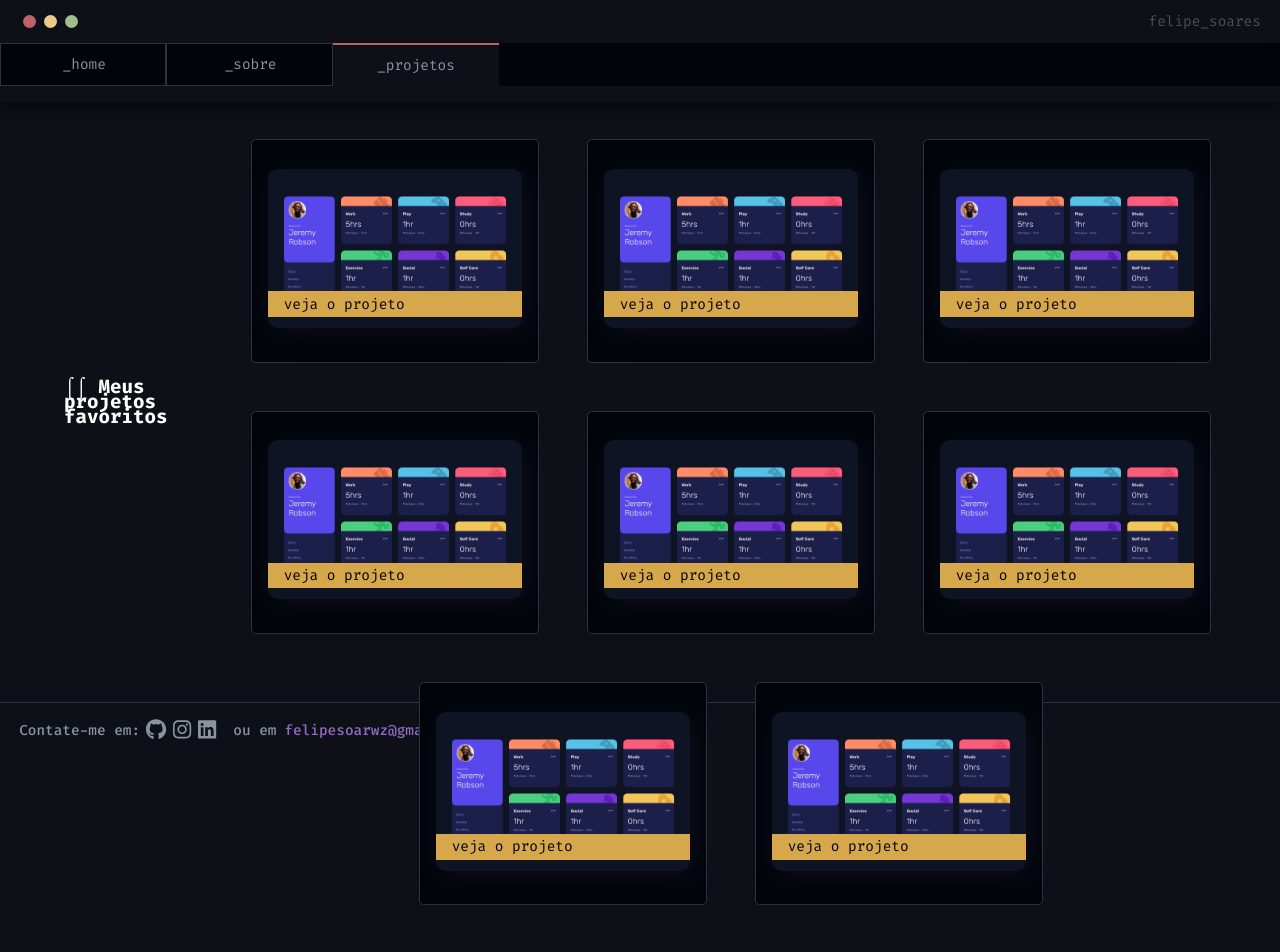
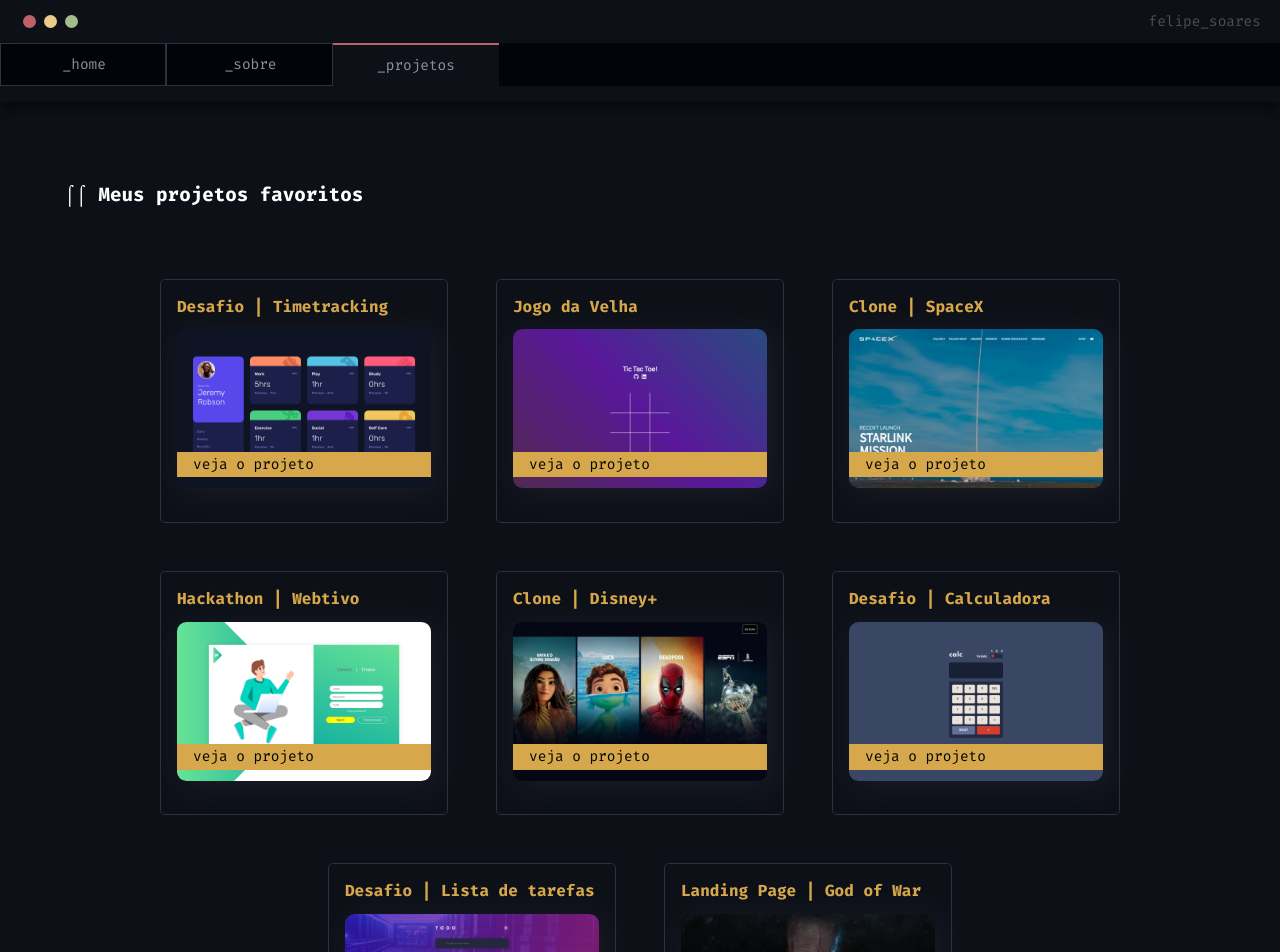
Before and after one commit to felipesoarws/v1, a React (Create React App) app: page /projetos in a window 1280 px wide. Shown: the top 952 px of the page. Before the commit the page ends 905 px from the top, so only its background shows below. Built offline with nearby package versions, Linux system fonts and the light colour scheme.

Commit message:
new commit

```diff
--- a/src/components/Project.js
+++ b/src/components/Project.js
@@ -2,13 +2,17 @@
 
 export default function About({ title, image, url, data_duration }) {
   return (
-    <div class="project" data-aos="fade-up" data-aos-duration={data_duration}>
-      <div class="title">
+    <div
+      className="project"
+      data-aos="fade-up"
+      data-aos-duration={data_duration}
+    >
+      <div className="title">
         <h2>{title}</h2>
       </div>
-      <div class="bg">
+      <div className="bg">
         <img src={image} alt="demonstração imagem" />
-        <div class="live">
+        <div className="live">
           <a target="_blank" href={url} rel="noreferrer">
             veja o projeto
           </a>
--- a/src/pages/Projects.js
+++ b/src/pages/Projects.js
@@ -11,6 +11,13 @@
 
 // images
 import timetracking_screen from "./assets/timetracking_screen.png";
+import tictactoe_screen from "./assets/tictactoe_screen.png";
+import spacex_screen from "./assets/spacex_screen.png";
+import webtivo_screen from "./assets/webtivo_screen.png";
+import todoapp_screen from "./assets/todoapp_screen.png";
+import gow_screen from "./assets/gow_screen.png";
+import disneyplus_screen from "./assets/disneyplus_screen.png";
+import calc_screen from "./assets/calc_screen.png";
 
 export default function About() {
   useEffect(() => {
@@ -51,248 +58,98 @@
         </nav>
       </header>
       <main>
-        <div class="content">
-          <div class="title" data-aos="fade-right" data-aos-duration="2000">
+        <div className="content">
+          <div className="title" data-aos="fade-right" data-aos-duration="2000">
             <h1>⌠⌠ Meus projetos favoritos</h1>
           </div>
         </div>
-        <div class="projects">
-          {/* <div class="project" data-aos="fade-up" data-aos-duration="1500">
-            <div class="title">
-              <h2>Desafio | Timetracking</h2>
-            </div>
-            <div class="bg">
-              <img src={timetracking_screen} alt="demonstração imagem" />
-              <div class="live">
-                <a
-                  target="_blank"
-                  href="https://time-tracking-dashboard-main-omega.vercel.app/"
-                  rel="noreferrer"
-                >
-                  veja o projeto
-                </a>
-              </div>
-            </div>
-          </div> */}
+        <div className="projects">
           <Project
-            title={""}
+            title={"Desafio | Timetracking"}
             image={timetracking_screen}
-            url={""}
+            url={"https://time-tracking-dashboard-main-omega.vercel.app/"}
             data_duration={1500}
           />
+
           <Project
-            title={""}
-            image={timetracking_screen}
-            url={""}
-            data_duration={1500}
-          />{" "}
+            title={"Jogo da Velha"}
+            image={tictactoe_screen}
+            url={"https://tic-tac-toe-bice-five.vercel.app/"}
+            data_duration={1700}
+          />
+
           <Project
-            title={""}
-            image={timetracking_screen}
-            url={""}
-            data_duration={1500}
-          />{" "}
+            title={"Clone | SpaceX"}
+            image={spacex_screen}
+            url={"https://spacex-clone-fs.vercel.app/"}
+            data_duration={1900}
+          />
+
           <Project
-            title={""}
-            image={timetracking_screen}
-            url={""}
-            data_duration={1500}
-          />{" "}
+            title={"Hackathon | Webtivo"}
+            image={webtivo_screen}
+            url={"https://webtivo.vercel.app/"}
+            data_duration={2100}
+          />
+
           <Project
-            title={""}
-            image={timetracking_screen}
-            url={""}
-            data_duration={1500}
-          />{" "}
+            title={"Clone | Disney+"}
+            image={disneyplus_screen}
+            url={"https://disney-plus-clone-wine.vercel.app/"}
+            data_duration={2300}
+          />
+
           <Project
-            title={""}
-            image={timetracking_screen}
-            url={""}
-            data_duration={1500}
-          />{" "}
+            title={"Desafio | Calculadora"}
+            image={calc_screen}
+            url={"https://calculator-app-main-seven.vercel.app/"}
+            data_duration={2500}
+          />
+
           <Project
-            title={""}
-            image={timetracking_screen}
-            url={""}
-            data_duration={1500}
-          />{" "}
+            title={"Desafio | Lista de tarefas"}
+            image={todoapp_screen}
+            url={"https://to-do-app-blue.vercel.app/"}
+            data_duration={2700}
+          />
+
           <Project
-            title={""}
-            image={timetracking_screen}
-            url={""}
-            data_duration={1500}
+            title={"Landing Page | God of War"}
+            image={gow_screen}
+            url={"https://god-of-war-ragnarok-landing-page.vercel.app/"}
+            data_duration={2900}
           />
-          {/* <div class="project" data-aos="fade-up" data-aos-duration="1700">
-            <div class="title">
-              <h2>Jogo da Velha</h2>
-            </div>
-            <div class="bg">
-              <img
-                src="../projetos/images/tictactoe_screen.png"
-                alt="demonstração imagem"
-              />
-              <div class="live">
-                <a
-                  target="_blank"
-                  href="https://tic-tac-toe-bice-five.vercel.app/"
-                  rel="noreferrer"
-                >
-                  veja o projeto
-                </a>
-              </div>
-            </div>
-          </div>
-          <div class="project" data-aos="fade-up" data-aos-duration="1900">
-            <div class="title">
-              <h2>Clone | SpaceX</h2>
-            </div>
-            <div class="bg">
-              <img
-                src="../projetos/images/spacex_screen.png"
-                alt="demonstração imagem"
-              />
-              <div class="live">
-                <a
-                  target="_blank"
-                  href="https://spacex-clone-fs.vercel.app/"
-                  rel="noreferrer"
-                >
-                  veja o projeto
-                </a>
-              </div>
-            </div>
-          </div>
-          <div class="project" data-aos="fade-up" data-aos-duration="2100">
-            <div class="title">
-              <h2>Hackathon | Webtivo</h2>
-            </div>
-            <div class="bg">
-              <img
-                src="../projetos/images/webtivo_screen.png"
-                alt="demonstração imagem"
-              />
-              <div class="live">
-                <a
-                  target="_blank"
-                  href="https://webtivo.vercel.app/"
-                  rel="noreferrer"
-                >
-                  veja o projeto
-                </a>
-              </div>
-            </div>
-          </div>
-          <div class="project" data-aos="fade-up" data-aos-duration="2300">
-            <div class="title">
-              <h2>Clone | Disney+</h2>
-            </div>
-            <div class="bg">
-              <img
-                src="../projetos/images/disneyplus_screen.png"
-                alt="demonstração imagem"
-              />
-              <div class="live">
-                <a
-                  target="_blank"
-                  href="https://disney-plus-clone-wine.vercel.app/"
-                  rel="noreferrer"
-                >
-                  veja o projeto
-                </a>
-              </div>
-            </div>
-          </div>
-          <div class="project" data-aos="fade-up" data-aos-duration="2500">
-            <div class="title">
-              <h2>Desafio | Calculadora</h2>
-            </div>
-            <div class="bg">
-              <img
-                src="../projetos/images/calc_screen.png"
-                alt="demonstração imagem"
-              />
-              <div class="live">
-                <a
-                  target="_blank"
-                  href="https://calculator-app-main-seven.vercel.app/"
-                  rel="noreferrer"
-                >
-                  veja o projeto
-                </a>
-              </div>
-            </div>
-          </div>
-          <div class="project" data-aos="fade-up" data-aos-duration="2700">
-            <div class="title">
-              <h2>Desafio | Lista de tarefas</h2>
-            </div>
-            <div class="bg">
-              <img
-                src="../projetos/images/todoapp_screen.png"
-                alt="demonstração imagem"
-              />
-              <div class="live">
-                <a
-                  target="_blank"
-                  href="https://to-do-app-blue.vercel.app/"
-                  rel="noreferrer"
-                >
-                  veja o projeto
-                </a>
-              </div>
-            </div>
-          </div>
-          <div class="project" data-aos="fade-up" data-aos-duration="2900">
-            <div class="title">
-              <h2>Landing Page | God of War</h2>
-            </div>
-            <div class="bg">
-              <img
-                src="../projetos/images/gow_screen.png"
-                alt="demonstração imagem"
-              />
-              <div class="live">
-                <a
-                  target="_blank"
-                  href="https://god-of-war-ragnarok-landing-page.vercel.app/"
-                  rel="noreferrer"
-                >
-                  veja o projeto
-                </a>
-              </div>
-            </div>
-          </div> */}
         </div>
       </main>
       <footer>
-        <div class="contact">
-          <div class="f-line">
+        <div className="contact">
+          <div className="f-line">
             <p>Contate-me em:</p>
-            <div class="sms">
+            <div className="sms">
               <a
                 href="https://github.com/felipesoarws"
                 target="_blank"
                 rel="noreferrer"
               >
-                <i class="fa-brands fa-github"></i>
+                <i className="fa-brands fa-github"></i>
               </a>
               <a
                 href="https://www.instagram.com/felipesoarws/"
                 target="_blank"
                 rel="noreferrer"
               >
-                <i class="fa-brands fa-instagram"></i>
+                <i className="fa-brands fa-instagram"></i>
               </a>
               <a
                 href="https://www.linkedin.com/in/felipe-soares-aa7ba3200/"
                 target="_blank"
                 rel="noreferrer"
               >
-                <i class="fa-brands fa-linkedin"></i>
+                <i className="fa-brands fa-linkedin"></i>
               </a>
             </div>
           </div>
-          <div class="s-line">
+          <div className="s-line">
             <p>ou em </p>
             <span>felipesoarwz@gmail.com</span>
           </div>
--- a/src/pages/styles/projects.css
+++ b/src/pages/styles/projects.css
@@ -187,22 +187,21 @@
 
 main {
   margin: 3rem 2rem;
-}
-
-@media (min-width: 768px) {
-  main {
+  height: 100% !important;
   display: -webkit-box;
   display: -ms-flexbox;
   display: flex;
-    -webkit-box-align: start;
-        -ms-flex-align: start;
-            align-items: flex-start;
+  -webkit-box-align: start !important;
+      -ms-flex-align: start !important;
+          align-items: flex-start !important;
   -ms-flex-pack: distribute;
       justify-content: space-around;
+  -webkit-box-orient: vertical;
+  -webkit-box-direction: normal;
+      -ms-flex-direction: column;
+          flex-direction: column;
   padding: 2rem;
   margin: 2rem 0;
-    height: 100%;
-  }
 }
 
 main .content .title h1 {
@@ -239,7 +238,12 @@
   padding: 1rem;
   border: 1px solid #2d323f;
   border-radius: 0.3rem;
-  background-color: #010409;
+}
+
+main .projects .project:hover img,
+main .projects .project:hover .live {
+  -webkit-transform: scale(1.02);
+          transform: scale(1.02);
 }
 
 main .projects .project .title h2 {
@@ -255,6 +259,8 @@
 main .projects .project .bg img {
   border-radius: 0.6rem;
   width: 100%;
+  -webkit-transition: all 0.3s ease-in-out;
+  transition: all 0.3s ease-in-out;
 }
 
 main .projects .project .bg .live {
@@ -263,6 +269,8 @@
   left: 0;
   right: 0;
   bottom: 1rem;
+  -webkit-transition: all 0.3s ease-in-out;
+  transition: all 0.3s ease-in-out;
 }
 
 main .projects .project .bg .live a {
--- a/src/pages/styles/projects.scss
+++ b/src/pages/styles/projects.scss
@@ -107,15 +107,13 @@
 
 main {
     margin: 3rem 2rem;
-
-    @media (min-width: 768px) {
-        display: flex;
-        align-items: flex-start;
-        justify-content: space-around;
-        padding: 2rem;
-        margin: 2rem 0;
-        height: 100%;
-    }
+    height: 100% !important;
+    display: flex;
+    align-items: flex-start !important;
+    justify-content: space-around;
+    flex-direction: column;
+    padding: 2rem;
+    margin: 2rem 0;
 
     .content {
         .title {
@@ -145,7 +143,11 @@
             padding: 1rem;
             border: 1px solid #2d323f;
             border-radius: 0.3rem;
-            background-color: $dark-gray;
+
+            &:hover img,
+            &:hover .live {
+                transform: scale(1.02);
+            }
 
             .title h2 {
                 color: $yellow;
@@ -159,6 +161,7 @@
                 img {
                     border-radius: 0.6rem;
                     width: 100%;
+                    transition: all 0.3s ease-in-out;
                 }
 
                 .live {
@@ -167,6 +170,7 @@
                     left: 0;
                     right: 0;
                     bottom: 1rem;
+                    transition: all 0.3s ease-in-out;
 
                     a {
                         display: block;
```
Also changed, not shown: 1 other file (tests, documents, lock files or other folders). Lines whose indentation alone changed are shown as unchanged.
